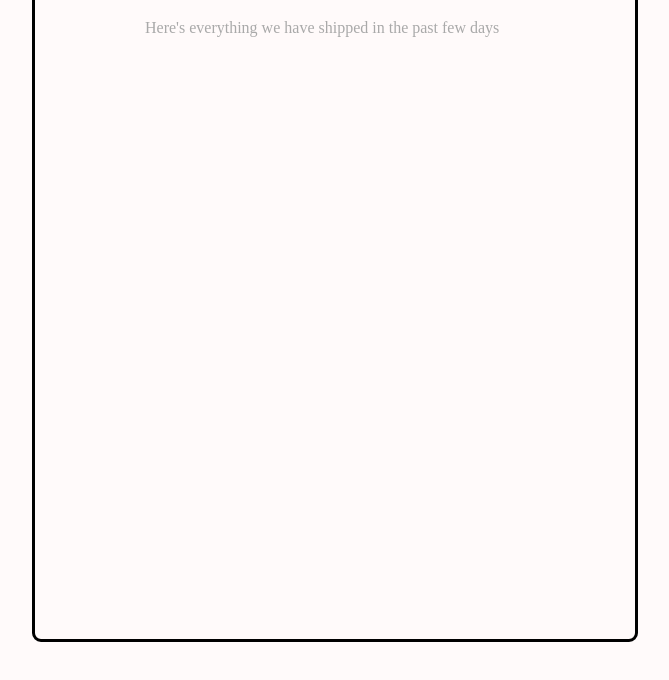
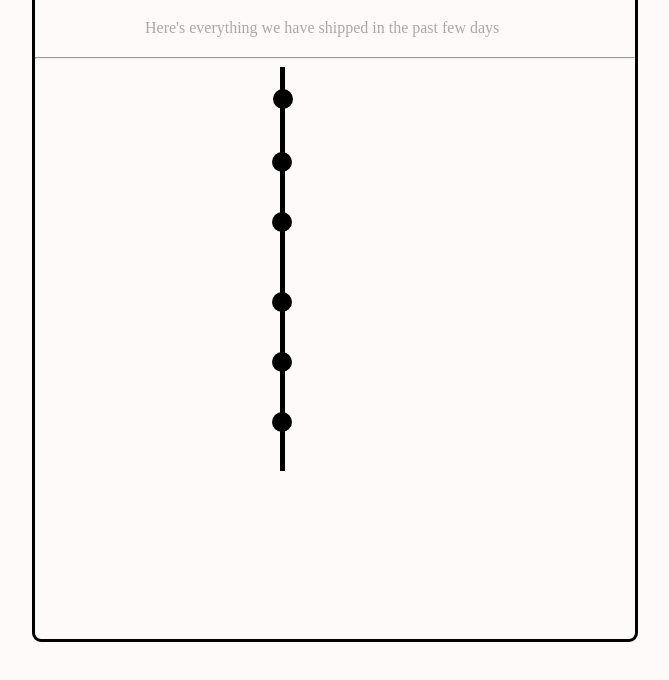
Before and after one commit to mitchomeke/Change-Log-Component, a plain HTML site: page index.html in a window 1280 px wide. Shown: the part 72-752 px from the top of the page, without its empty margins (46-715 px from the left). Drawn offline with Linux system fonts and the light colour scheme; a web font is replaced by a local one.

Commit message:
first effort

```diff
--- a/index.html
+++ b/index.html
@@ -10,6 +10,54 @@
             border: 3px solid black;
             border-radius: 9px;
             margin-left: 70px;
+        }
+        .circle1 {
+            width: 20px;
+            height: 20px;
+            background-color: black;
+            border-radius: 50% ;
+            margin-top: -390px;
+            margin-left: 238px;
+        }
+        .circle2 {
+            width: 20px;
+            height: 20px;
+            background-color: black;
+            border-radius: 50% ;
+            margin-top: -490px;
+            margin-left: 310px;
+        }
+        .circle3 {
+            width: 20px;
+            height: 20px;
+            background-color: black;
+            border-radius: 50% ;
+            margin-top: 40px;
+            margin-left: 310px;
+        }
+        .circle4 {
+            width: 20px;
+            height: 20px;
+            background-color: black;
+            border-radius: 50% ;
+            margin-top: 60px;
+            margin-left: 310px;
+        }
+        .circle5 {
+            width: 20px;
+            height: 20px;
+            background-color: black;
+            border-radius: 50% ;
+            margin-top: 40px;
+            margin-left: 310px;
+        }
+        .circle6 {
+            width: 20px;
+            height: 20px;
+            background-color: black;
+            border-radius: 50% ;
+            margin-top: 40px;
+            margin-left: 310px;
         }
 
 
@@ -26,8 +74,17 @@
 <div class="rectangle">
     <h1 style="margin-left: 200px ">Changelog</h1>
     <a style="color: darkgrey; margin-left: 110px">Here's everything we have shipped in the past few days</a>
+    <hr style="margin-top: 20px">
+    <hr style="border: 2px solid black; width: 1px; height: 400px; background-color: black; margin-right: 350px">
+    <div class="circle1"></div>
+</div>
+<div class="circle2"></div>
+<div class="circle3"></div>
+<div class="circle4"></div>
+<div class="circle5"></div>
+<div class="circle6"></div>
 
-</div>
+
 
 
 
```
